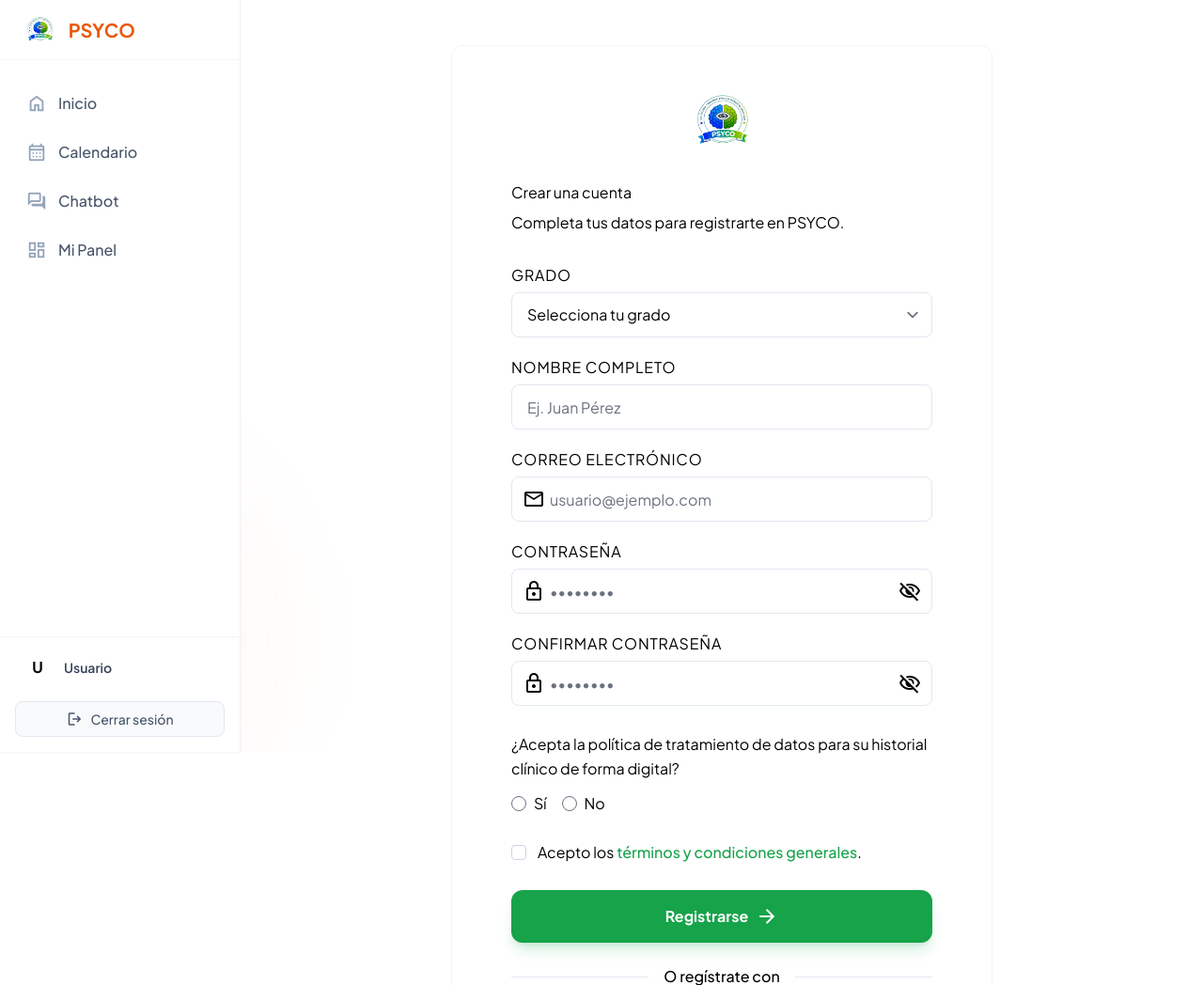
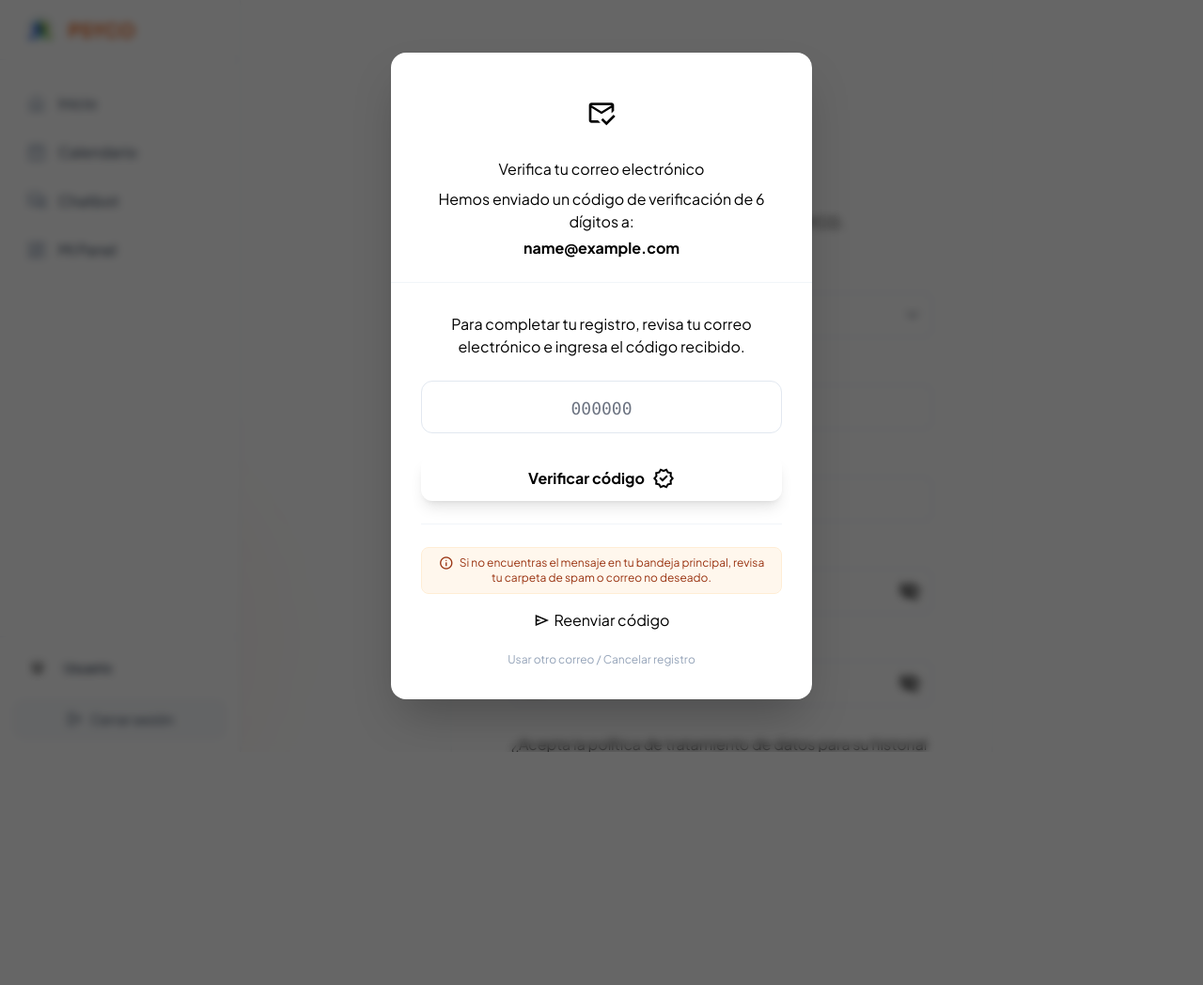
Before and after one commit to Zamsara01/psyco_proyecto, a PHP site: page /users/register in a window 1280 px wide. Shown: the top 1048 px of the page at 94% size. After the commit the page ends 800 px from the top, so only its background shows below. Run offline with PHP 8.4, Linux system fonts and the light colour scheme; the visitor is signed in with stand-in values (Sample User, id 1); some libraries are stand-ins or nearby versions.

Commit message:
dios es real

```diff
--- a/app/controllers/ControllerUsers.php
+++ b/app/controllers/ControllerUsers.php
@@ -154,28 +154,24 @@ class ControllerUsers extends Controller
         );
 
         if ($userId) {
+            require_once dirname(__DIR__) . '/models/OtpModel.php';
+            require_once dirname(__DIR__, 2) . '/core/MailService.php';
+
+            $otpModel = new OtpModel();
+            $codigoOtp = $otpModel->generateOtp($userId);
+
+            $mailService = new MailService();
+            $mailService->sendOtpEmail($email, $nombre, $codigoOtp);
+
             if (session_status() === PHP_SESSION_NONE) {
                 session_start();
             }
 
-            // Autenticar al usuario inmediatamente
-            $user = $this->userModel->findById((int)$userId);
-            $_SESSION['user'] = [
-                'id'              => $user['id_usuario'],
-                'nombre'          => $user['nombre'],
-                'correo'          => $user['correo_electronico'],
-                'grado'           => $user['grado'] ?? null,
-                'estado'          => $user['estado'],
-                'rol'             => 'paciente',
-                'acudiente' => [
-                    'nombre'   => $user['acudiente_nombre'] ?? null,
-                    'cedula'   => $user['acudiente_cedula'] ?? null,
-                    'relacion' => $user['acudiente_relacion'] ?? null,
-                    'correo'   => $user['acudiente_correo'] ?? null,
-                ],
-            ];
+            // Guardamos temporalmente el ID y correo para la verificación OTP (abre el modal)
+            $_SESSION['temp_user_id'] = $userId;
+            $_SESSION['temp_user_email'] = $email;
 
-            $this->redirect('pages/index');
+            $this->redirect('users/register');
             return;
         }
 
@@ -197,8 +193,6 @@ class ControllerUsers extends Controller
             $this->redirect('users/login');
             return;
         }
-
-        $error = '';
 
         if ($_SERVER['REQUEST_METHOD'] === 'POST') {
             $codigo = trim($_POST['codigo'] ?? '');
@@ -232,12 +226,43 @@ class ControllerUsers extends Controller
                 $this->redirect('pages/index');
                 return;
             } else {
-                $error = $resultado['message'];
+                $_SESSION['otp_error'] = $resultado['message'];
+                // Redirigir de vuelta a la página actual para que el modal se vuelva a mostrar con el error
+                $this->redirect(isset($_SERVER['HTTP_REFERER']) ? parse_url($_SERVER['HTTP_REFERER'], PHP_URL_PATH) : 'users/register');
+                return;
             }
         }
 
-        $this->layout = 'tailwind';
-        $this->render('users/verify_otp', ['error' => $error, 'email' => $email]);
+        // Si entran por GET y hay temp_user_id, solo redigir al inicio o registro para forzar el modal.
+        $this->redirect('users/register');
+    }
+
+    /** POST /users/resendOtp — reenvia el código */
+    public function resendOtp(): void
+    {
+        if (session_status() === PHP_SESSION_NONE) {
+            session_start();
+        }
+
+        $userId = $_SESSION['temp_user_id'] ?? null;
+        $email = $_SESSION['temp_user_email'] ?? '';
+
+        if ($userId && $email) {
+            require_once dirname(__DIR__) . '/models/OtpModel.php';
+            require_once dirname(__DIR__, 2) . '/core/MailService.php';
+
+            $user = $this->userModel->findById((int)$userId);
+
+            $otpModel = new OtpModel();
+            $codigoOtp = $otpModel->generateOtp($userId);
+
+            $mailService = new MailService();
+            $mailService->sendOtpEmail($email, $user['nombre'], $codigoOtp);
+
+            $_SESSION['otp_success'] = 'Se ha enviado un nuevo código a tu correo.';
+        }
+
+        $this->redirect(isset($_SERVER['HTTP_REFERER']) ? parse_url($_SERVER['HTTP_REFERER'], PHP_URL_PATH) : 'users/register');
     }
 
     /** GET /users/list */
--- a/app/views/layouts/tailwind.php
+++ b/app/views/layouts/tailwind.php
@@ -46,6 +46,11 @@ $content = $content ?? '';
         <!-- Modal de Registro (global) -->
         <?php require __DIR__ . '/../partials/register_modal.php'; ?>
 
+        <!-- Modal OTP (solo si hay verificación pendiente) -->
+        <?php if (isset($_SESSION['temp_user_id'])): ?>
+            <?php require __DIR__ . '/../partials/otp_modal.php'; ?>
+        <?php endif; ?>
+
         <!-- Modal del Chatbot (global) -->
         <?php require __DIR__ . '/../partials/chatbot_modal.php'; ?>
 
--- /dev/null
+++ b/app/views/partials/otp_modal.php
@@ -0,0 +1,86 @@
+<!-- ═══════════════════════════════════════════════════════════
+     MODAL DE VERIFICACIÓN OTP
+     Aparece automáticamente cuando hay un registro pendiente
+     ═══════════════════════════════════════════════════════════ -->
+
+<div id="otpModal"
+     class="fixed inset-0 z-50 flex items-center justify-center p-4"
+     role="dialog" aria-modal="true" aria-labelledby="otpModalTitle">
+
+    <!-- Backdrop (No cierra el modal para obligar a verificar) -->
+    <div class="absolute inset-0 bg-black/60 backdrop-blur-sm"></div>
+
+    <!-- Card -->
+    <div class="relative z-10 w-full max-w-md bg-white rounded-2xl shadow-2xl overflow-hidden animate-[fadeInScale_0.3s_ease-out]">
+
+        <!-- Header -->
+        <div class="pt-8 px-8 flex flex-col items-center border-b border-slate-100 pb-6">
+            <div class="w-16 h-16 bg-primary/10 rounded-full flex items-center justify-center mb-4">
+                <span class="material-symbols-outlined text-[32px] text-primary">mark_email_read</span>
+            </div>
+            <h2 id="otpModalTitle" class="font-headline-sm text-headline-sm text-on-surface text-center mb-2">Verifica tu correo electrónico</h2>
+            <p class="font-body-sm text-body-sm text-on-surface-variant text-center">
+                Hemos enviado un código de verificación de 6 dígitos a:
+            </p>
+            <p class="font-label-lg text-label-lg text-primary text-center mt-1 font-bold">
+                <?= htmlspecialchars($_SESSION['temp_user_email'] ?? '') ?>
+            </p>
+        </div>
+
+        <div class="p-8 bg-surface-container-lowest">
+            <p class="font-body-sm text-body-sm text-on-surface-variant text-center mb-6">
+                Para completar tu registro, revisa tu correo electrónico e ingresa el código recibido.
+            </p>
+
+            <?php if (!empty($_SESSION['otp_error'])): ?>
+                <div class="mb-6 bg-error-container text-on-error-container p-3 rounded-lg flex items-center gap-2">
+                    <span class="material-symbols-outlined text-[20px]">error</span>
+                    <span class="font-body-sm text-sm"><?= htmlspecialchars($_SESSION['otp_error']) ?></span>
+                </div>
+                <?php unset($_SESSION['otp_error']); ?>
+            <?php endif; ?>
+
+            <?php if (!empty($_SESSION['otp_success'])): ?>
+                <div class="mb-6 bg-green-50 text-green-700 p-3 rounded-lg flex items-center gap-2">
+                    <span class="material-symbols-outlined text-[20px]">check_circle</span>
+                    <span class="font-body-sm text-sm"><?= htmlspecialchars($_SESSION['otp_success']) ?></span>
+                </div>
+                <?php unset($_SESSION['otp_success']); ?>
+            <?php endif; ?>
+
+            <form class="space-y-6" method="POST" action="<?= URL_BASE ?>users/verifyOtp">
+                <div>
+                    <label for="codigoOtp" class="sr-only">Código OTP</label>
+                    <input id="codigoOtp" name="codigo" type="text" required
+                           class="w-full h-14 bg-surface-container-low border border-slate-200 rounded-xl text-center text-2xl tracking-[0.5em] font-mono focus:ring-2 focus:ring-primary/20 focus:border-primary transition-all outline-none text-on-surface placeholder:tracking-normal placeholder:text-lg"
+                           placeholder="000000" maxlength="6" pattern="\d{6}" autocomplete="off">
+                </div>
+
+                <button type="submit"
+                        class="w-full h-12 bg-primary text-on-primary font-bold rounded-xl shadow-lg shadow-primary/20 hover:opacity-90 active:scale-[0.98] transition-all flex items-center justify-center gap-2">
+                    Verificar código
+                    <span class="material-symbols-outlined">verified</span>
+                </button>
+            </form>
+
+            <div class="mt-6 flex flex-col items-center gap-4 border-t border-slate-100 pt-6">
+                <p class="text-xs text-tertiary text-center px-4 bg-orange-50 border border-orange-100 p-2 rounded-lg text-orange-800">
+                    <span class="material-symbols-outlined text-[16px] inline-block align-middle mr-1">info</span>
+                    Si no encuentras el mensaje en tu bandeja principal, revisa tu carpeta de spam o correo no deseado.
+                </p>
+                <form method="POST" action="<?= URL_BASE ?>users/resendOtp" class="w-full">
+                    <button type="submit" class="w-full text-primary font-label-md hover:underline bg-transparent border-none cursor-pointer flex items-center justify-center gap-1">
+                        <span class="material-symbols-outlined text-[18px]">send</span>
+                        Reenviar código
+                    </button>
+                </form>
+            </div>
+
+            <div class="mt-4 text-center">
+                <a href="<?= URL_BASE ?>users/logout" class="text-xs text-slate-400 hover:text-slate-600 hover:underline transition-colors">
+                    Usar otro correo / Cancelar registro
+                </a>
+            </div>
+        </div>
+    </div>
+</div>
```
